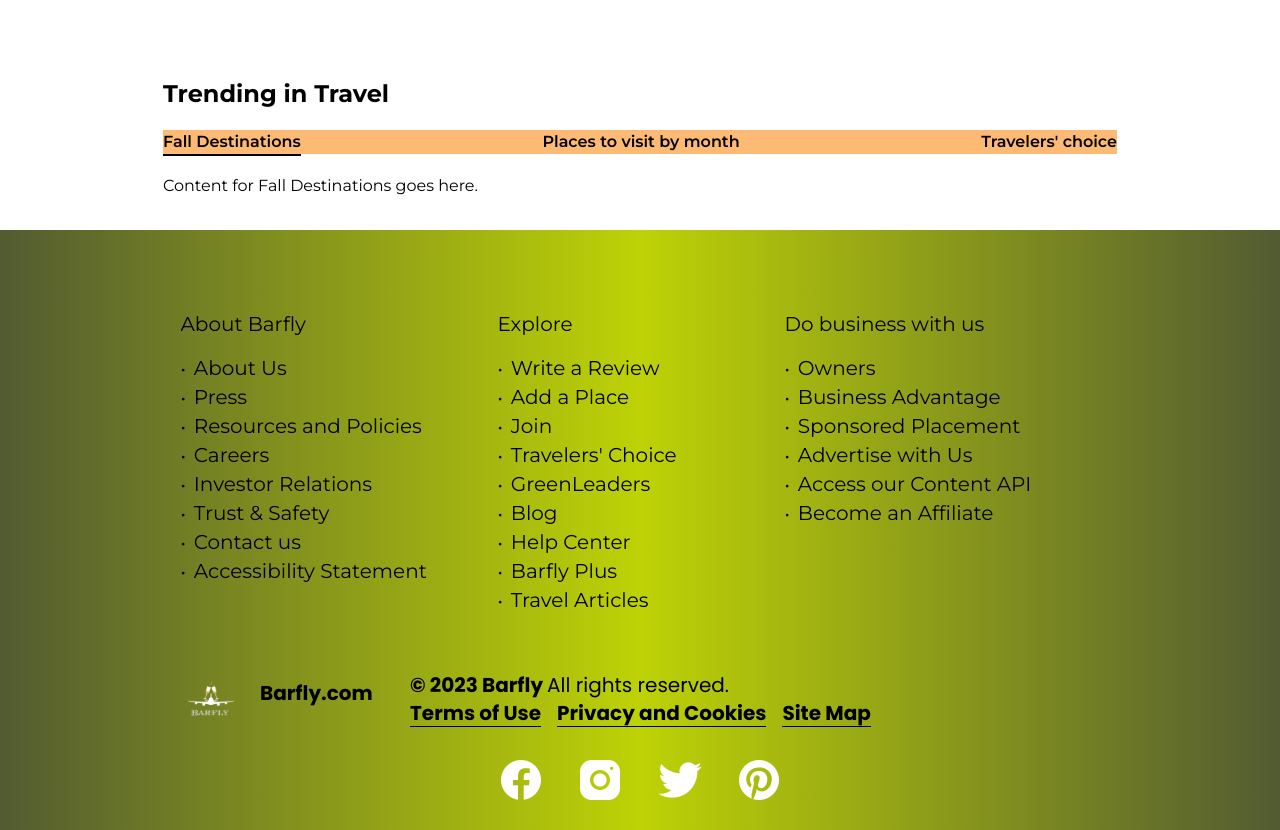
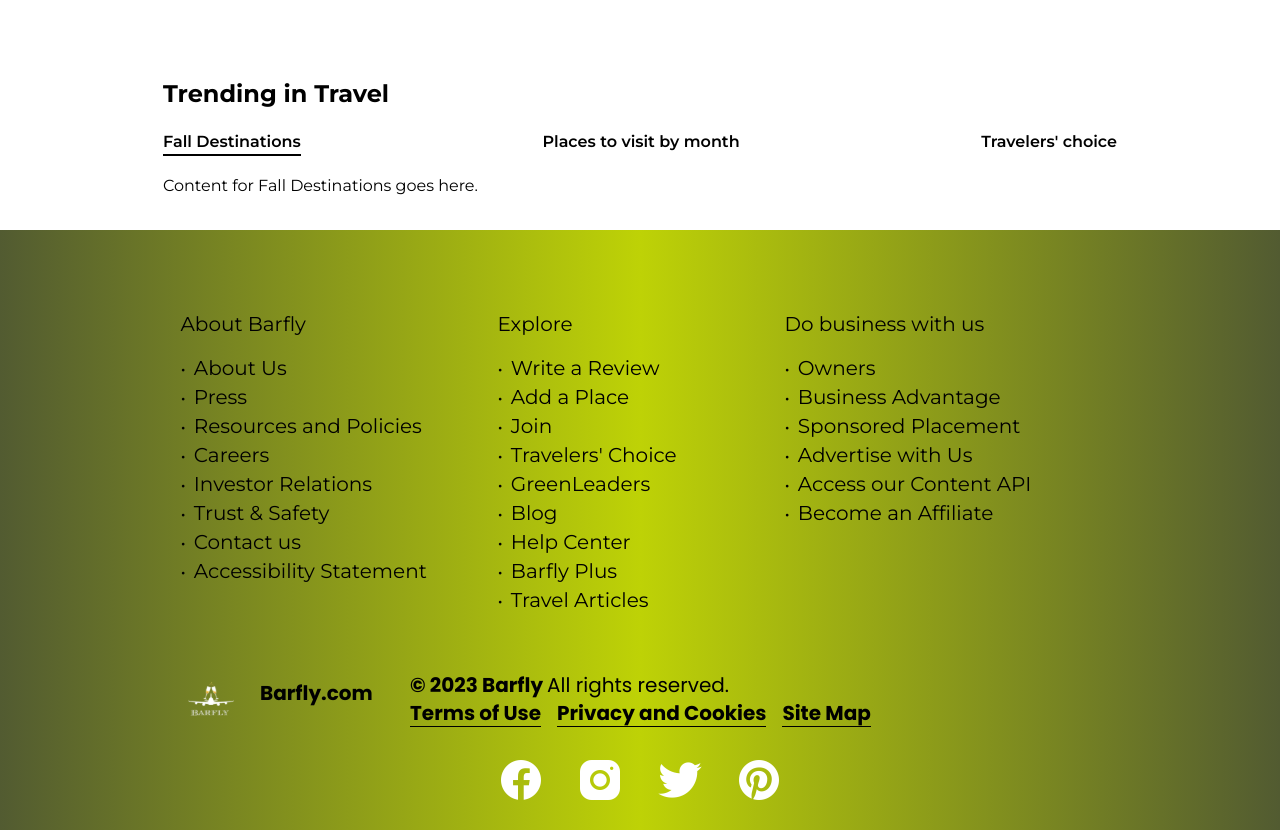
Before and after one commit to Abdullah-Farhan/Go2Travel, a React (Vite) app: page / in a window 1280 px wide. Shown: the part 3520-4350 px from the top of the page. Built offline with nearby package versions, Linux system fonts and the light colour scheme.

Commit message:
home page components completed

```diff
--- a/src/Cards/Trending.jsx
+++ b/src/Cards/Trending.jsx
@@ -22,7 +22,7 @@
   };
   return (
     <div>
-      <div className="flex flex-row w-full bg-orange-300 mt-5 font-semibold">
+      <div className="flex flex-row w-full mt-5 font-semibold">
         <ul className="flex flex-row justify-between w-full">
           <li
             className={`group flex relative cursor-pointer transition-all duration-200 rounded-[5px]`}
```
